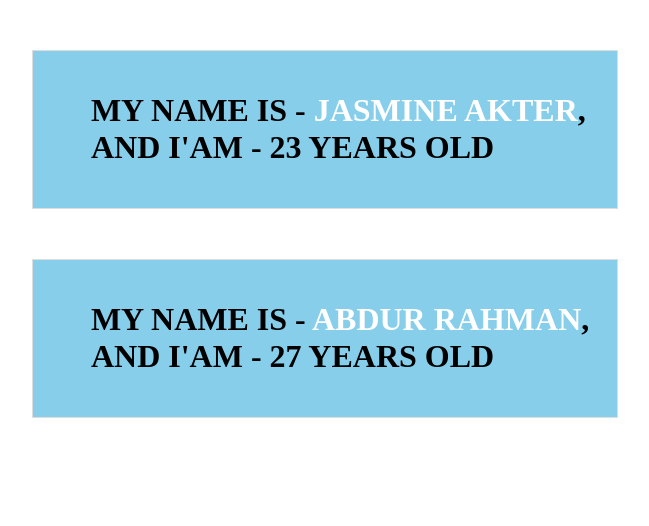
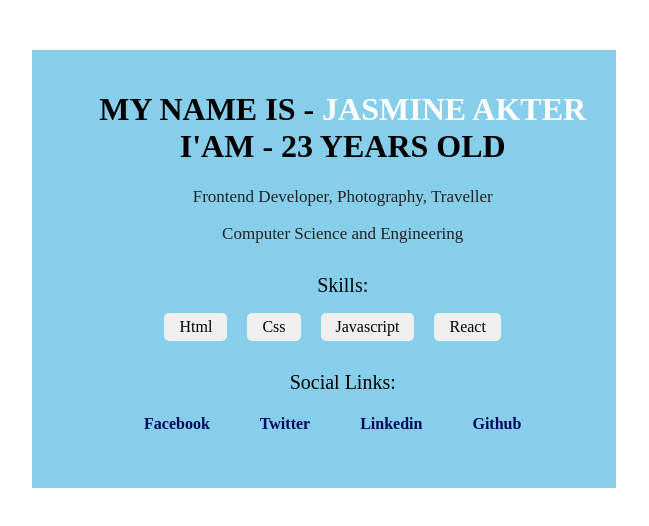
Before and after one commit to Jasmine3014/react-js-practice, a React (Create React App) app: page / in a window 1280 px wide. Shown: the top 526 px of the page, without its empty margins (330-979 px from the left). Built offline with nearby package versions, Linux system fonts and the light colour scheme.

Commit message:
bio,skill,link add data by props

```diff
--- a/src/App.js
+++ b/src/App.js
@@ -4,7 +4,8 @@ function App() {
   return (
     <div className="App">
          <Profile name="Jasmine Akter" age="23" />
-         <Profile name="Abdur Rahman" age="27"/>
+         {/* <Profile name="Abdur Rahman" age="27"/> */}
+
     </div>
   );
 }
--- /dev/null
+++ b/src/component/profile/Bio.jsx
@@ -0,0 +1,16 @@
+import React from "react";
+
+class Bio extends  React.Component{
+    render(){
+        return(
+            <div className="Bio">
+                <h1>{this.props.name}</h1>
+                <p>{this.props.title}</p>
+                <p>{this.props.dept}</p>
+           </div>
+            );
+    }
+
+}
+
+ export default  Bio;
--- /dev/null
+++ b/src/component/profile/Links.jsx
@@ -0,0 +1,24 @@
+import React from 'react';
+
+
+const Links = (props) => (
+    <div className='Links'>
+        <h3>Social Links: </h3>
+        <ul>
+            <li>
+                <a href='#'>{props.linkA}</a>
+            </li>
+            <li>
+                <a href='#'>{props.linkB}</a>
+            </li>
+            <li>
+                <a href='#'>{props.linkC}</a>
+            </li>
+            <li>
+                <a href='#'>{props.linkD}</a>
+            </li>
+        </ul>
+    </div>
+);
+
+export default Links;
--- /dev/null
+++ b/src/component/profile/Skill.jsx
@@ -0,0 +1,16 @@
+import React from 'react';
+
+const Skill = (props) => (
+    <div className='Skills'>
+        <h3>Skills: </h3>
+        <ul>
+            <li>{props.skillA}</li>
+            <li>{props.skillB}</li>
+            <li>{props.skillC}</li>
+            <li>{props.skillD}</li>
+        </ul>
+
+    </div>
+);
+
+export default Skill;
--- a/src/component/profile/index.jsx
+++ b/src/component/profile/index.jsx
@@ -1,14 +1,45 @@
 import React from "react";
 import './profile.style.css';
+import Bio from "./Bio";
+import Skills from "./Skill";
+import Links from "./Links";
+
 
 
 class Profile extends React.Component {
 
+    me = {
+        name: 'Test Name',
+        title: 'Frontend Developer, Photography, Traveller',
+        dept: 'Computer Science and Engineering',
+        skillA: 'Html',
+        skillB: 'Css',
+        skillC: 'Javascript',
+        skillD: 'React',
+        linkA: 'Facebook',
+        linkB: 'Twitter',
+        linkC: 'Linkedin',
+        linkD: 'Github'
+    };
+
     render() {
         // console.log(this.props.name);
         return(
-            <div className='container'>
-                <h1 className='userName'>My name is - <span>{this.props.name}</span>, and i'am - {this.props.age} years old</h1>
+            <div className='Container'>
+                <h1 className='UserName'>My name is - <span>{this.props.name}</span>
+                <br/> i'am - {this.props.age} years old</h1>
+                <Bio title= {this.me.title} dept= {this.me.dept} />
+                <Skills
+                    skillA={this.me.skillA}
+                    skillB={this.me.skillB}
+                    skillC={this.me.skillC}
+                    skillD={this.me.skillD}
+                />
+                <Links linkA={this.me.linkA}
+                       linkB={this.me.linkB}
+                       linkC={this.me.linkC}
+                       linkD={this.me.linkD}
+                />
             </div>
         );
     }
--- a/src/component/profile/profile.style.css
+++ b/src/component/profile/profile.style.css
@@ -1,14 +1,15 @@
-.container {
+.Container {
     width: 40%;
     min-height: 50px;
     padding: 20px;
     margin-left: 28%;
     padding-left: 58px;
     margin-top: 50px;
-    border: 1px solid #ddd;
+    /* border: 1px solid #ddd; */
     background: skyblue;
+    text-align: center;
 }
-.userName {
+.UserName {
     text-transform: uppercase;
 
 
@@ -16,3 +17,72 @@
 span{
     color: #fff ;
 }
+
+.Bio {
+    margin-bottom: 30px;
+}
+
+.Bio h3 {
+    font-size: 24px;
+    font-weight: 400;
+}
+
+.Bio p {
+    font-size: 17px;
+    color: #222222;
+    margin-top: 5px;
+}
+
+.Skills {
+    margin-bottom: 30px;
+}
+
+.Skills h3 {
+    font-size: 20px;
+    font-weight: 500;
+    margin-bottom: 10px;
+}
+
+.Skills ul {
+    list-style-type: none;
+    padding: 0;
+}
+
+.Skills ul li {
+    display: inline-block;
+    padding: 5px 15px;
+    margin-right: 20px;
+    background: #efefef;
+    border-radius: 5px;
+}
+
+.Links {
+    margin-bottom: 30px;
+}
+
+.Links h3 {
+    font-size: 20px;
+    font-weight: 500;
+    margin-bottom: 10px;
+}
+
+.Links ul {
+    list-style-type: none;
+    padding: 0;
+}
+
+.Links ul li {
+    display: inline-block;
+    padding: 5px 15px;
+    margin-right: 20px;
+}
+
+.Links ul li a {
+    color: #02075d;
+    font-weight: bold;
+    text-decoration: none;
+}
+
+.Links ul li a.hover {
+    color: #ffa500;
+}
```
